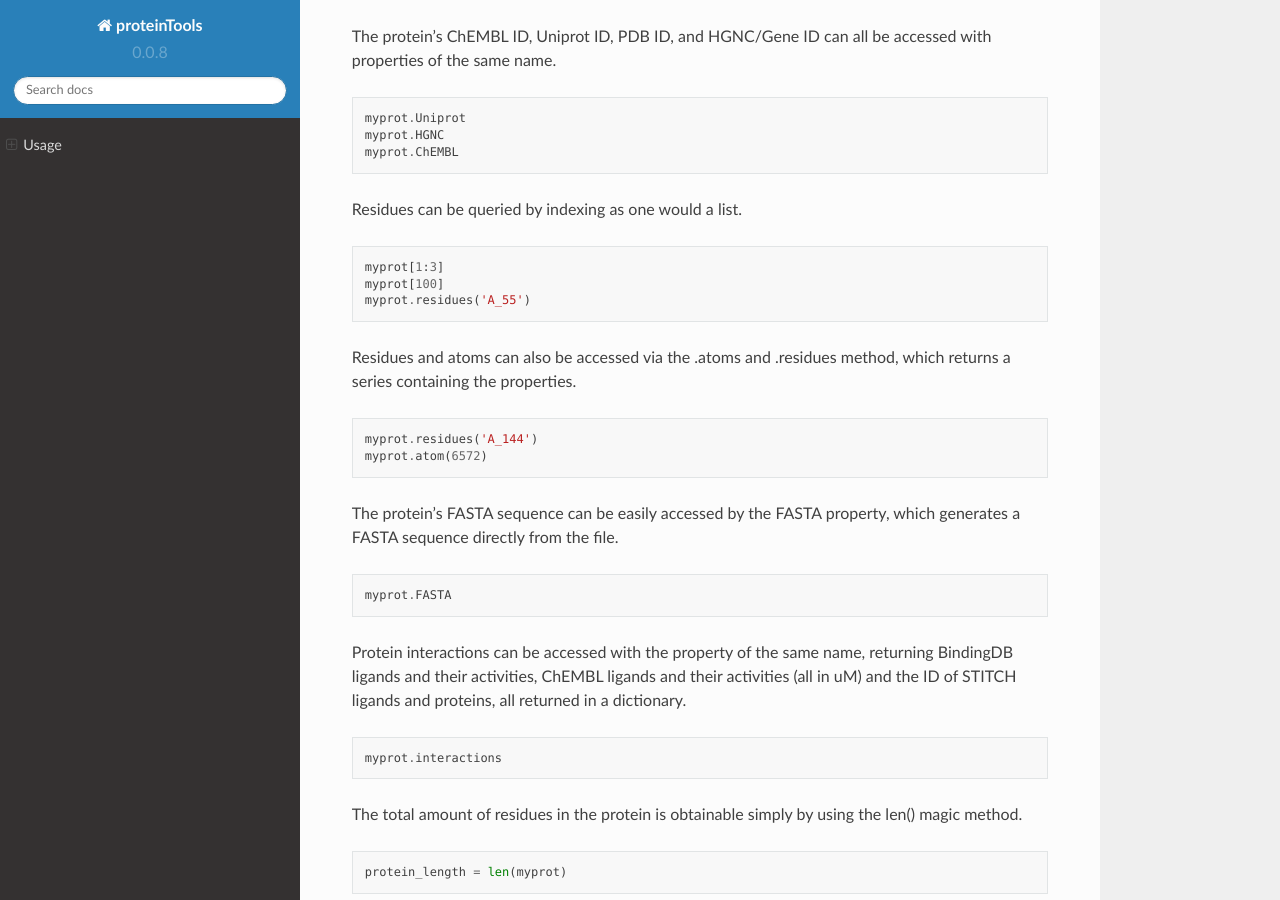
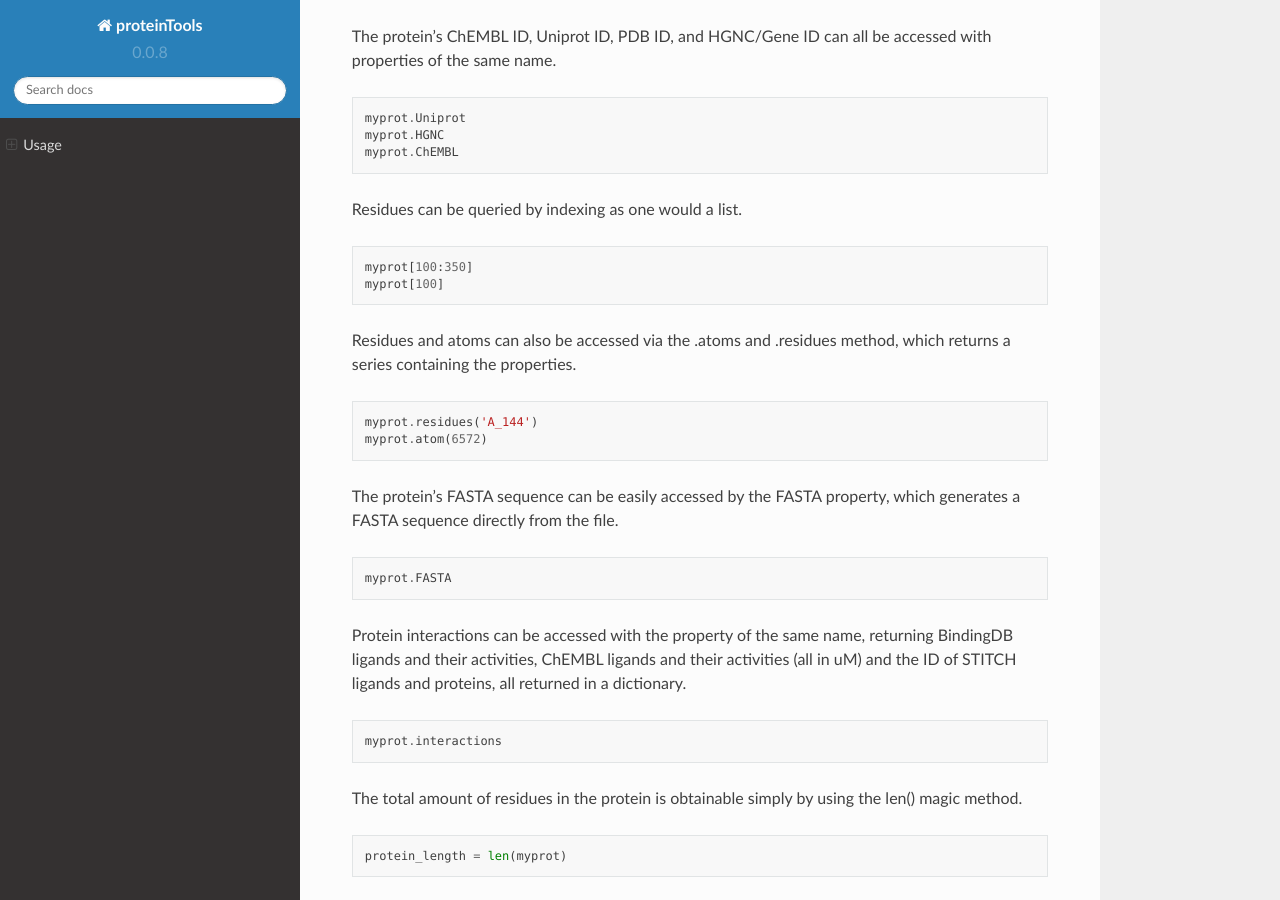
Before and after one commit to tiger1deF/proteinTools, a Sphinx documentation site: the page built from docs/source/usage.rst, in a window 1280 px wide and 900 px high, scrolled down 786 px. Built offline with Sphinx 7.4.7 and the Read the Docs theme 2.0.0, drawn with Linux system fonts in a browser that asks for light colours; pages that are not in the unit, such as notebooks, are missing from menus.

Commit message:
Update usage.rst

```diff
--- a/docs/source/usage.rst
+++ b/docs/source/usage.rst
@@ -43,9 +43,8 @@ Residues can be queried by indexing as one would a list.
 
 .. code-block:: python
 
-   myprot[1:3]
+   myprot[100:350]
    myprot[100]
-   myprot.residues('A_55')
 
 Residues and atoms can also be accessed via the .atoms and .residues method, which returns a series containing the properties.
 
```
